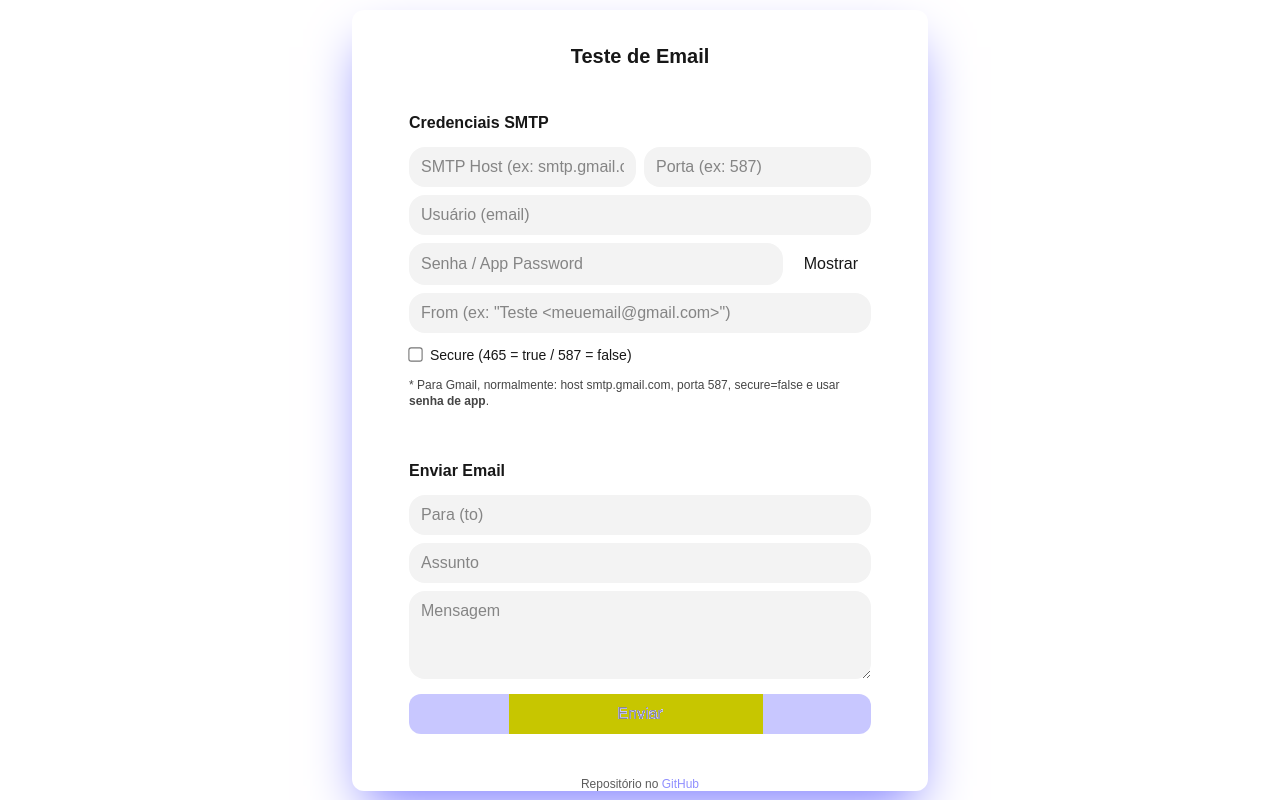
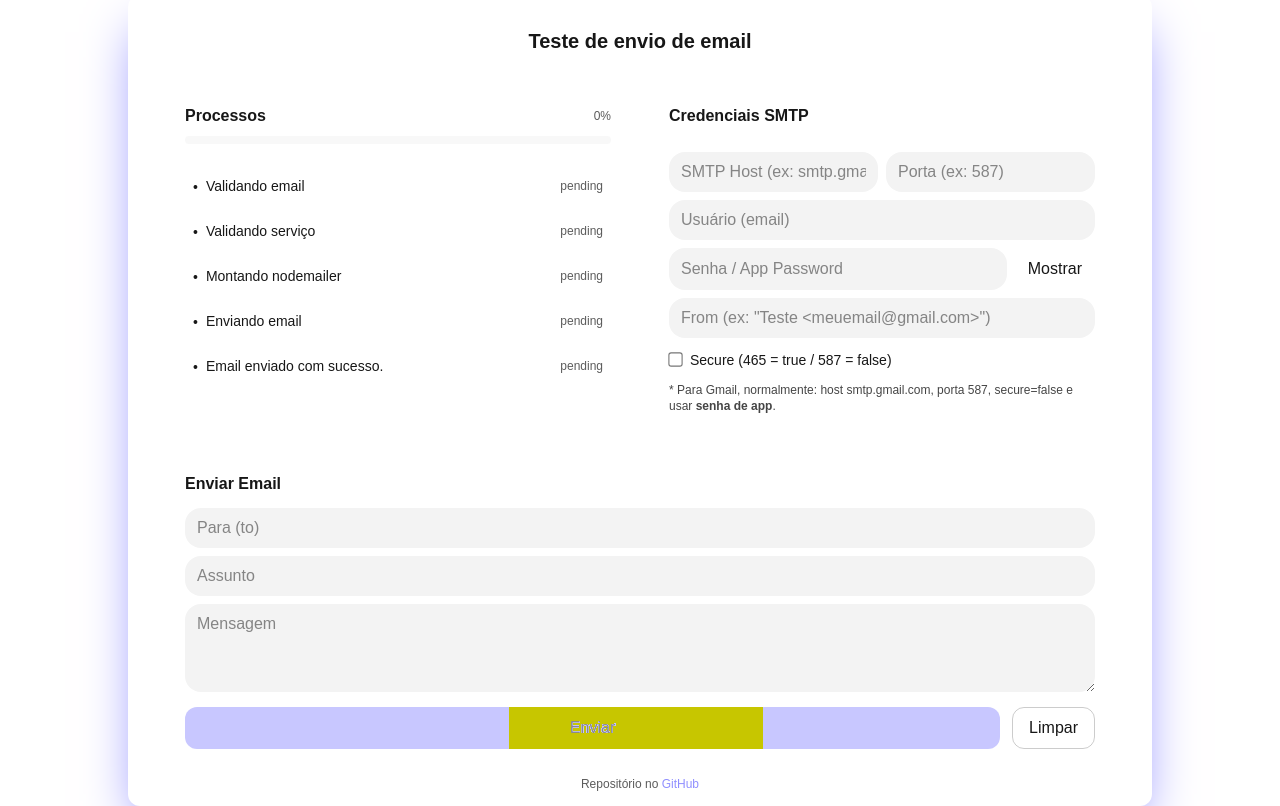
Before and after one commit to fllaviacorreia/email-tester, a Next.js app: page / in a window 1280 px wide. Built offline with nearby package versions, Linux system fonts and the light colour scheme.

Commit message:
update the ui, turnung the process more clear

```diff
--- a/app/api/send-email/route.ts
+++ b/app/api/send-email/route.ts
@@ -17,60 +17,70 @@ type Body = {
 
 export async function POST(req: Request) {
   try {
+    // STEP: validateService + payload
     const body = (await req.json()) as Body;
-
     const { to, subject, message, smtp } = body;
 
     if (!to || !subject || !message) {
       return NextResponse.json(
-        { error: "Campos obrigatórios: to, subject, message" },
-        { status: 400 }
-      );
-    }
-    console.log("SMTP recebido:", {...smtp});
-if (!smtp) {
-  return NextResponse.json(
-  { error: "Configurações SMTP obrigatórias" },
-  { status: 400 }
-  );
-}
-    const host = smtp?.host
-    const port = smtp?.port
-    const user = smtp?.user
-    const pass = smtp?.pass
-    const from = smtp?.from
-    const secure =
-      typeof smtp?.secure === "boolean"
-        ? smtp.secure
-        : String(port) === "465"; // default heurística
-
-    if (!host || !port || !user || !pass || !from) {
-      return NextResponse.json(
-        { error: "SMTP incompleto (env ou credenciais informadas)." },
+        { error: "Campos obrigatórios: to, subject, message", step: "validateEmail" },
         { status: 400 }
       );
     }
 
-    const transporter = nodemailer.createTransport({
+    const host = smtp?.host ?? process.env.SMTP_HOST;
+    const port = smtp?.port ?? Number(process.env.SMTP_PORT);
+    const user = smtp?.user ?? process.env.SMTP_USER;
+    const pass = smtp?.pass ?? process.env.SMTP_PASS;
+    const from = smtp?.from ?? process.env.SMTP_FROM;
+    const secure =
+      typeof smtp?.secure === "boolean" ? smtp.secure : String(port) === "465";
+
+    if (!host || !port || !user || !pass || !from) {
+      return NextResponse.json(
+        { error: "SMTP incompleto (env ou credenciais informadas).", step: "validateService" },
+        { status: 400 }
+      );
+    }
+
+    // STEP: buildTransporter
+    let transporter;
+    try {
+      transporter = nodemailer.createTransport({
         host,
         port,
-      secure, // 465 true, 587 false
+        secure,
         auth: { user, pass },
       });
+    } catch (e: unknown) {
+      const errorMessage = e instanceof Error ? e.message : "erro";
+      return NextResponse.json(
+        { error: `Falha ao montar nodemailer: ${errorMessage}`, step: "buildTransporter" },
+        { status: 500 }
+      );
+    }
 
+    // STEP: sendEmail
+    try {
       await transporter.sendMail({
         from,
         to,
         subject,
         html: `<p>${escapeHtml(message).replace(/\n/g, "<br/>")}</p>`,
       });
+    } catch (e: unknown) {
+      const errorMessage = e instanceof Error ? e.message : "erro";
+      return NextResponse.json(
+        { error: `Falha ao enviar: ${errorMessage}`, step: "sendEmail" },
+        { status: 500 }
+      );
+    }
 
     return NextResponse.json({ success: true });
-  } catch (error) {
-    const err = error as Error;
-    console.error(err);
+  } catch (error: unknown) {
+    const errorMessage = error instanceof Error ? error.message : "Erro inesperado";
     return NextResponse.json(
-      { error: err?.message ?? "Erro ao enviar email" },
+      { error: errorMessage, step: "sendEmail" },
       { status: 500 }
     );
   }
--- a/app/globals.css
+++ b/app/globals.css
@@ -45,3 +45,28 @@ body {
     padding: 1rem;
   }
 }
+
+/* cole no final do seu globals.css */
+
+/* Scrollbar (Chrome/Safari/Edge) */
+.scrollbar::-webkit-scrollbar {
+  width: 10px;
+}
+.scrollbar::-webkit-scrollbar-track {
+  background: transparent;
+}
+.scrollbar::-webkit-scrollbar-thumb {
+  background: rgba(99, 102, 241, 0.35);
+  border-radius: 999px;
+  border: 2px solid transparent;
+  background-clip: padding-box;
+}
+.scrollbar::-webkit-scrollbar-thumb:hover {
+  background: rgba(99, 102, 241, 0.55);
+}
+
+/* Scrollbar (Firefox) */
+.scrollbar {
+  scrollbar-width: thin;
+  scrollbar-color: rgba(99, 102, 241, 0.45) transparent;
+}
--- a/app/page.tsx
+++ b/app/page.tsx
@@ -1,6 +1,6 @@
 "use client";
 
-import { useMemo, useState } from "react";
+import { useEffect, useMemo, useRef, useState } from "react";
 
 type SmtpCreds = {
   host: string;
@@ -11,6 +11,121 @@ type SmtpCreds = {
   secure: boolean;
 };
 
+/** ===== Steps ===== */
+type StepStatus = "pending" | "running" | "done" | "error";
+type StepKey =
+  | "validateEmail"
+  | "validateService"
+  | "buildTransporter"
+  | "sendEmail"
+  | "success";
+
+type Step = {
+  key: StepKey;
+  label: string;
+  status: StepStatus;
+  detail?: string;
+};
+
+const INITIAL_STEPS: Step[] = [
+  { key: "validateEmail", label: "Validando email", status: "pending" },
+  { key: "validateService", label: "Validando serviço", status: "pending" },
+  { key: "buildTransporter", label: "Montando nodemailer", status: "pending" },
+  { key: "sendEmail", label: "Enviando email", status: "pending" },
+  { key: "success", label: "Email enviado com sucesso.", status: "pending" },
+];
+
+function resetSteps(): Step[] {
+  return INITIAL_STEPS.map((s) => ({ ...s, status: "pending", detail: "" }));
+}
+
+function setStep(steps: Step[], key: StepKey, patch: Partial<Step>): Step[] {
+  return steps.map((s) => (s.key === key ? { ...s, ...patch } : s));
+}
+
+function delay(ms: number) {
+  return new Promise((r) => setTimeout(r, ms));
+}
+
+function ProcessBox({ steps }: { steps: Step[] }) {
+  const containerRef = useRef<HTMLDivElement | null>(null);
+
+  const activeIndex = useMemo(() => {
+    const running = steps.findIndex((s) => s.status === "running");
+    if (running !== -1) return running;
+    const error = steps.findIndex((s) => s.status === "error");
+    if (error !== -1) return error;
+    const doneCount = steps.filter((s) => s.status === "done").length;
+    return Math.min(doneCount, steps.length - 1);
+  }, [steps]);
+
+  const progress = useMemo(() => {
+    const total = steps.length;
+    const done = steps.filter((s) => s.status === "done").length;
+    return total ? Math.round((done / total) * 100) : 0;
+  }, [steps]);
+
+  useEffect(() => {
+    const el = containerRef.current?.querySelector(
+      `[data-step-index="${activeIndex}"]`
+    ) as HTMLElement | null;
+
+    el?.scrollIntoView({ block: "nearest", behavior: "smooth" });
+  }, [activeIndex]);
+
+  const icon = (st: StepStatus) => {
+    if (st === "done") return "✅";
+    if (st === "running") return "⏳";
+    if (st === "error") return "❌";
+    return "•";
+  };
+
+  return (
+    <div ref={containerRef} className="p-4">
+      <div className="sticky top-0 z-10 backdrop-blur bg-background/80 pb-3">
+        <div className="flex items-center justify-between">
+          <h2 className="font-semibold">Processos</h2>
+          <span className="text-xs opacity-70">{progress}%</span>
+        </div>
+
+        <div className="mt-2 h-2 w-full rounded-full bg-input/60 overflow-hidden">
+          <div
+            className="h-full bg-indigo-500/70 transition-all"
+            style={{ width: `${progress}%` }}
+          />
+        </div>
+      </div>
+
+      <ul className="mt-3 space-y-2 text-sm">
+        {steps.map((s, idx) => (
+          <li
+            key={s.key}
+            data-step-index={idx}
+            className={[
+              "flex items-start gap-2 rounded-lg px-2 py-2 transition",
+              idx === activeIndex ? "bg-white/5 ring-1 ring-white/10" : "",
+              s.status === "error" ? "ring-1 ring-red-500/30" : "",
+            ].join(" ")}
+          >
+            <span className="mt-[1px]">{icon(s.status)}</span>
+            <div className="flex-1">
+              <div className="flex items-center justify-between gap-2">
+                <span className={s.status === "error" ? "font-semibold" : ""}>
+                  {s.label}
+                </span>
+                <span className="opacity-70 text-xs">{s.status}</span>
+              </div>
+              {s.detail ? (
+                <p className="opacity-80 text-xs mt-1">{s.detail}</p>
+              ) : null}
+            </div>
+          </li>
+        ))}
+      </ul>
+    </div>
+  );
+}
+
 export default function Home() {
   // email
   const [email, setEmail] = useState("");
@@ -19,7 +134,6 @@ export default function Home() {
   const [status, setStatus] = useState("");
 
   // creds
-  // const [useEnv, setUseEnv] = useState(true);
   const [showPass, setShowPass] = useState(false);
 
   const [smtp, setSmtp] = useState<SmtpCreds>({
@@ -32,7 +146,6 @@ export default function Home() {
   });
 
   const isCredsValid = useMemo(() => {
-    //    if (useEnv) return true;
     return (
       smtp.host.trim() &&
       smtp.port.trim() &&
@@ -42,7 +155,56 @@ export default function Home() {
     );
   }, [smtp]);
 
+  const [steps, setSteps] = useState<Step[]>(resetSteps());
+
+  const validateEmail = (value: string) =>
+    /^[^\s@]+@[^\s@]+\.[^\s@]+$/.test(value);
+
   const handleSend = async () => {
+    setStatus("");
+    setSteps(resetSteps());
+
+    // 1) Validando email
+    setSteps((prev) => setStep(prev, "validateEmail", { status: "running" }));
+    await delay(120);
+
+    if (!validateEmail(email)) {
+      setSteps((prev) =>
+        setStep(prev, "validateEmail", {
+          status: "error",
+          detail: "Formato de email inválido.",
+        })
+      );
+      setStatus("❌ Email inválido.");
+      return;
+    }
+    setSteps((prev) => setStep(prev, "validateEmail", { status: "done" }));
+
+    // 2) Validando serviço
+    setSteps((prev) => setStep(prev, "validateService", { status: "running" }));
+    await delay(120);
+
+    if (!isCredsValid) {
+      setSteps((prev) =>
+        setStep(prev, "validateService", {
+          status: "error",
+          detail: "Preencha host, porta, usuário, senha e from.",
+        })
+      );
+      setStatus("❌ Credenciais SMTP incompletas.");
+      return;
+    }
+    setSteps((prev) => setStep(prev, "validateService", { status: "done" }));
+
+    // 3) Preparar requisição
+    setSteps((prev) =>
+      setStep(prev, "buildTransporter", {
+        status: "running",
+        detail: "Preparando requisição para o servidor...",
+      })
+    );
+    await delay(120);
+
     setStatus("Enviando...");
 
     try {
@@ -53,7 +215,6 @@ export default function Home() {
         message,
       };
 
-      // if (!useEnv) {
       payload.smtp = {
         host: smtp.host,
         port: Number(smtp.port),
@@ -62,7 +223,9 @@ export default function Home() {
         from: smtp.from,
         secure: smtp.secure,
       };
-      // }
+
+      setSteps((prev) => setStep(prev, "buildTransporter", { status: "done" }));
+      setSteps((prev) => setStep(prev, "sendEmail", { status: "running" }));
 
       const res = await fetch("/api/send-email", {
         method: "POST",
@@ -70,53 +233,96 @@ export default function Home() {
         body: JSON.stringify(payload),
       });
 
-      const data = await res.json();
+      const data = await res.json().catch(() => ({}));
 
       if (res.ok && data.success) {
+        setSteps((prev) => setStep(prev, "sendEmail", { status: "done" }));
+        setSteps((prev) => setStep(prev, "success", { status: "done" }));
         setStatus("✅ Email enviado!");
       } else {
+        const stepFromServer = (data?.step as StepKey | undefined) ?? "sendEmail";
+
+        setSteps((prev) =>
+          setStep(prev, stepFromServer, {
+            status: "error",
+            detail: data?.error ?? "Erro ao enviar",
+          })
+        );
+
+        if (stepFromServer !== "sendEmail") {
+          setSteps((prev) =>
+            setStep(prev, "sendEmail", { status: "error", detail: "Abortado." })
+          );
+        }
+
         setStatus(`❌ ${data?.error ?? "Erro ao enviar"}`);
       }
     } catch (e) {
       const errorMessage = e instanceof Error ? e.message : "erro";
+
+      setSteps((prev) =>
+        setStep(prev, "sendEmail", {
+          status: "error",
+          detail: errorMessage,
+        })
+      );
+
       setStatus(`❌ Falha de rede: ${errorMessage}`);
     }
   };
 
+  const handleClear = () => {
+  setEmail("");
+  setSubject("");
+  setMessage("");
+  setStatus("");
+
+  setSmtp({
+    host: "",
+    port: "",
+    user: "",
+    pass: "",
+    from: "",
+    secure: false,
+  });
+
+  setSteps(resetSteps());
+};
+
   return (
-    <main className="flex flex-col justify-start items-center max-w-xl w-full shadow-2xl shadow-indigo-500/80 rounded-xl px-10 py-6 gap-4 my-4">
-      <h1 className="my-2 text-xl font-bold">Teste de Email</h1>
+    <main className="flex flex-col justify-start items-center max-w-5xl w-full shadow-2xl shadow-indigo-500/80 rounded-xl px-6 md:px-10 py-6 gap-6 my-4">
+      <h1 className="my-2 text-xl font-bold">Teste de envio de email</h1>
 
-      {/* Card Credenciais */}
-      <section className="w-full rounded-xl border border-white/10 p-4">
+      {/* Processos + Credenciais lado a lado */}
+      <div className="w-full grid grid-cols-1 md:grid-cols-2 gap-6">
+        <div className="rounded-xl border border-white/10 max-h-[420px] overflow-y-auto scrollbar">
+          <ProcessBox steps={steps} />
+        </div>
+
+        <section className="rounded-xl border border-white/10 p-4 max-h-[420px] overflow-y-auto scrollbar">
+          <div className="sticky top-0 z-10 backdrop-blur bg-background/80 pb-3">
             <div className="flex items-center justify-between gap-3">
               <h2 className="font-semibold">Credenciais SMTP</h2>
-
-          {/* <label className="flex items-center gap-2 text-sm select-none">
-            <input
-              type="checkbox"
-              className="scale-110"
-              checked={useEnv}
-              onChange={(e) => setUseEnv(e.target.checked)}
-            />
-            Usar .env
-          </label> */}
+            </div>
           </div>
 
-        {/* {!useEnv && ( */}
           <div className="mt-3 grid grid-cols-1 gap-2">
             <div className="grid grid-cols-2 gap-2">
               <input
                 className="px-3 py-2 rounded-2xl bg-input"
                 placeholder="SMTP Host (ex: smtp.gmail.com)"
                 value={smtp.host}
-              onChange={(e) => setSmtp((s) => ({ ...s, host: e.target.value }))}
+                onChange={(e) =>
+                  setSmtp((s) => ({ ...s, host: e.target.value }))
+                }
               />
               <input
                 className="px-3 py-2 rounded-2xl bg-input"
                 placeholder="Porta (ex: 587)"
                 value={smtp.port}
-              onChange={(e) => setSmtp((s) => ({ ...s, port: e.target.value }))}
+                onChange={(e) =>
+                  setSmtp((s) => ({ ...s, port: e.target.value }))
+                }
               />
             </div>
 
@@ -124,7 +330,9 @@ export default function Home() {
               className="px-3 py-2 rounded-2xl bg-input"
               placeholder="Usuário (email)"
               value={smtp.user}
-            onChange={(e) => setSmtp((s) => ({ ...s, user: e.target.value }))}
+              onChange={(e) =>
+                setSmtp((s) => ({ ...s, user: e.target.value }))
+              }
             />
 
             <div className="flex gap-2">
@@ -133,7 +341,9 @@ export default function Home() {
                 type={showPass ? "text" : "password"}
                 placeholder="Senha / App Password"
                 value={smtp.pass}
-              onChange={(e) => setSmtp((s) => ({ ...s, pass: e.target.value }))}
+                onChange={(e) =>
+                  setSmtp((s) => ({ ...s, pass: e.target.value }))
+                }
               />
               <button
                 type="button"
@@ -148,7 +358,9 @@ export default function Home() {
               className="px-3 py-2 rounded-2xl bg-input"
               placeholder='From (ex: "Teste <meuemail@gmail.com>")'
               value={smtp.from}
-            onChange={(e) => setSmtp((s) => ({ ...s, from: e.target.value }))}
+              onChange={(e) =>
+                setSmtp((s) => ({ ...s, from: e.target.value }))
+              }
             />
 
             <label className="flex items-center gap-2 text-sm select-none mt-1">
@@ -165,12 +377,11 @@ export default function Home() {
 
             <p className="text-xs opacity-80 mt-1">
               * Para Gmail, normalmente: host smtp.gmail.com, porta 587,
-            secure=false e usar
-            <b> senha de app</b>.
+              secure=false e usar <b> senha de app</b>.
             </p>
           </div>
-        {/* )} */}
         </section>
+      </div>
 
       {/* Card Email */}
       <section className="w-full rounded-xl border border-white/10 p-4">
@@ -200,14 +411,24 @@ export default function Home() {
           onChange={(e) => setMessage(e.target.value)}
         />
 
+       <div className="flex gap-3">
   <button
-          className="bg-indigo-500/70 w-full py-2 rounded-xl disabled:opacity-50 disabled:cursor-not-allowed"
+    className="bg-indigo-500/70 flex-1 py-2 rounded-xl disabled:opacity-50 disabled:cursor-not-allowed"
     onClick={handleSend}
     disabled={!email || !subject || !message || !isCredsValid}
   >
     Enviar
   </button>
 
+  <button
+    type="button"
+    onClick={handleClear}
+    className="px-4 py-2 rounded-xl border border-black/20 hover:bg-black/5 transition"
+  >
+    Limpar
+  </button>
+</div>
+
         <p className="my-4">{status}</p>
       </section>
     </main>
```
Lines whose indentation alone changed are shown as unchanged.
